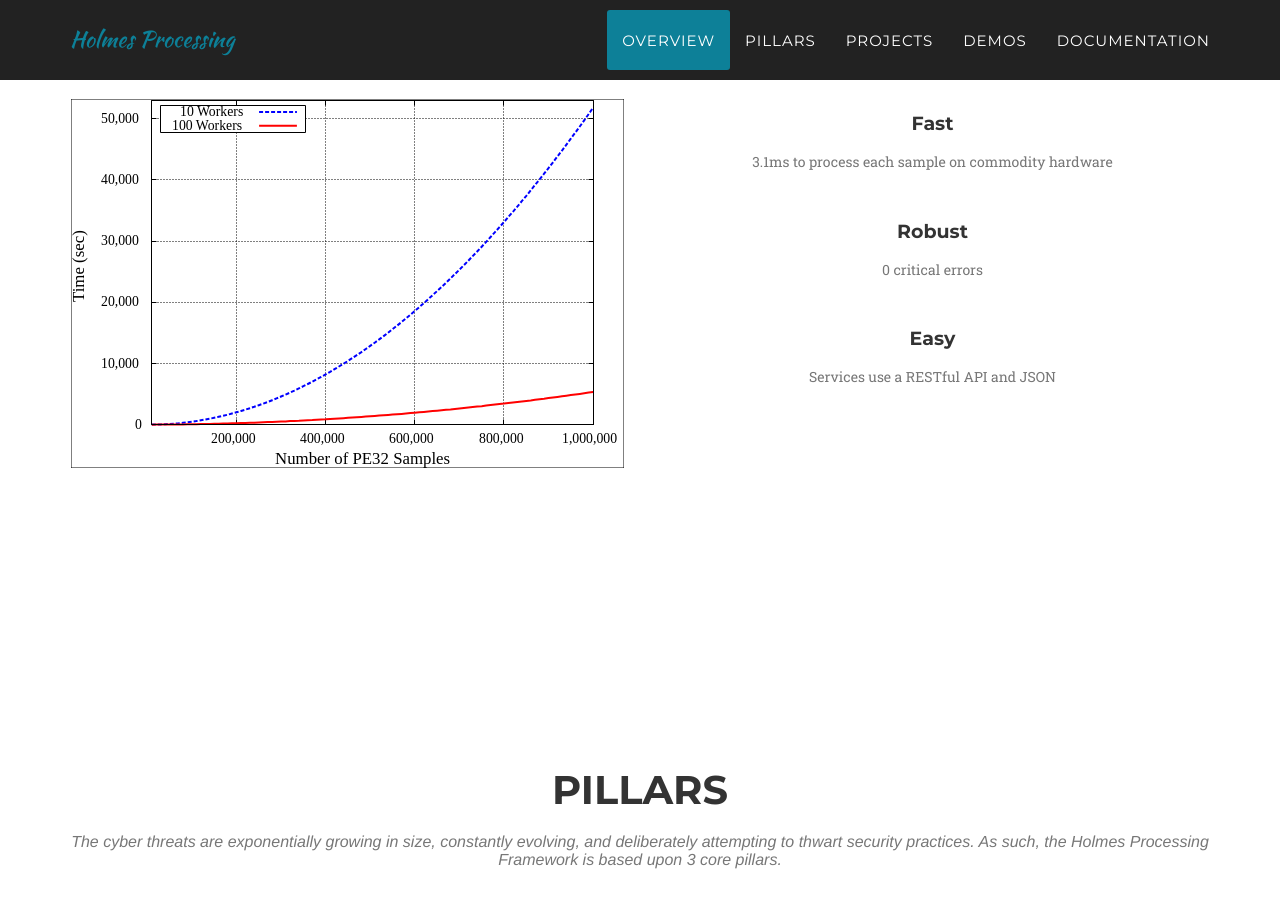
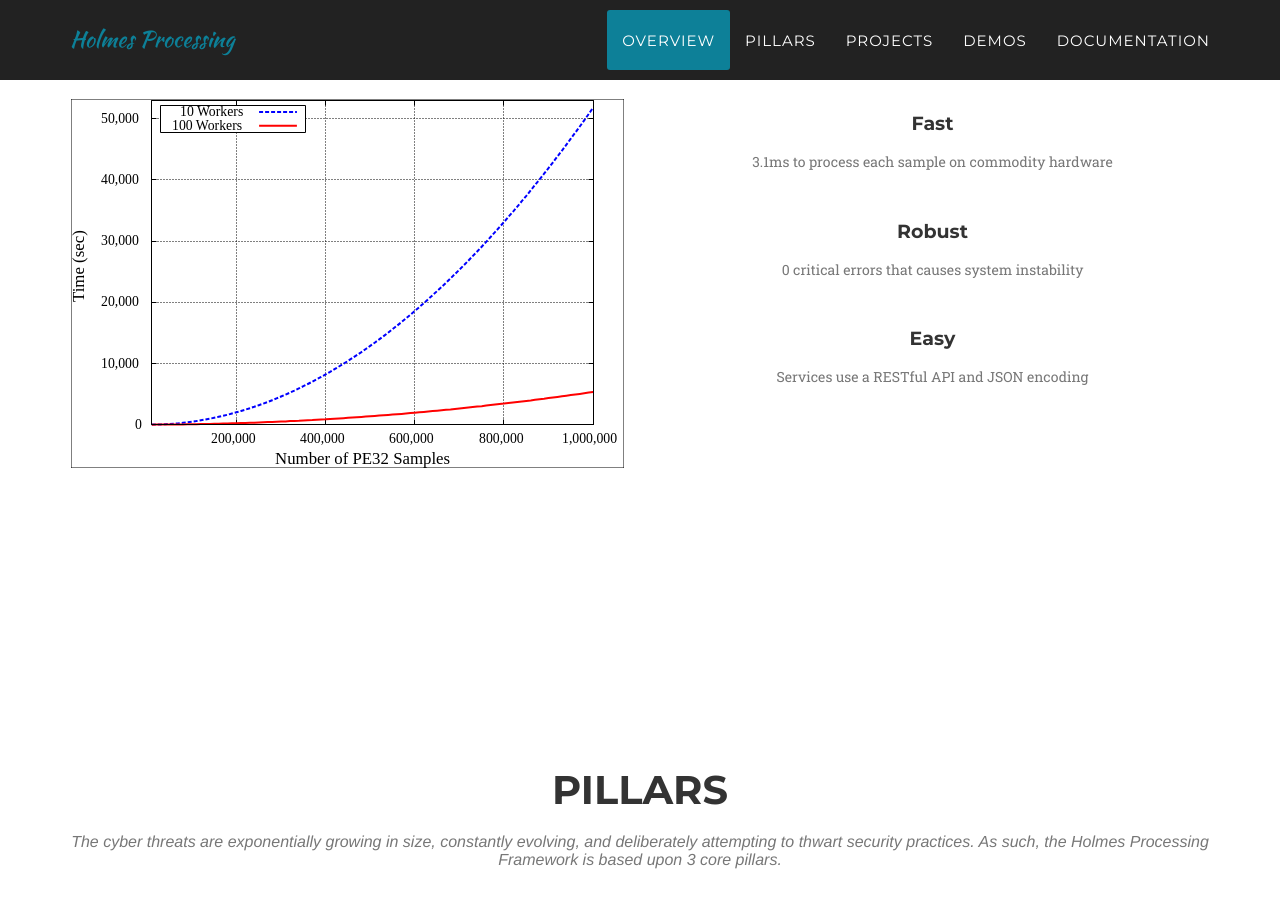
Before and after one commit to HolmesProcessing/holmesprocessing.github.io, a Jekyll site: the page built from index.html, in a window 1280 px wide and 900 px high, scrolled down 901 px. Built offline with Jekyll 4.4.1, drawn with Linux system fonts in a browser that asks for light colours; some web fonts are replaced.

Commit message:
adjusted description text

```diff
--- a/_includes/description.html
+++ b/_includes/description.html
@@ -16,10 +16,10 @@
                     <p class="text-muted">3.1ms to process each sample on commodity hardware</p>
                     <br>
                     <h4 class="service-heading">Robust</h4>
-                    <p class="text-muted">0 critical errors</p>
+                    <p class="text-muted">0 critical errors that causes system instability</p>
                     <br>
                     <h4 class="service-heading">Easy</h4>
-                    <p class="text-muted">Services use a RESTful API and JSON</p>
+                    <p class="text-muted">Services use a RESTful API and JSON encoding</p>
                 </div>
             </div>
         </div>
```
